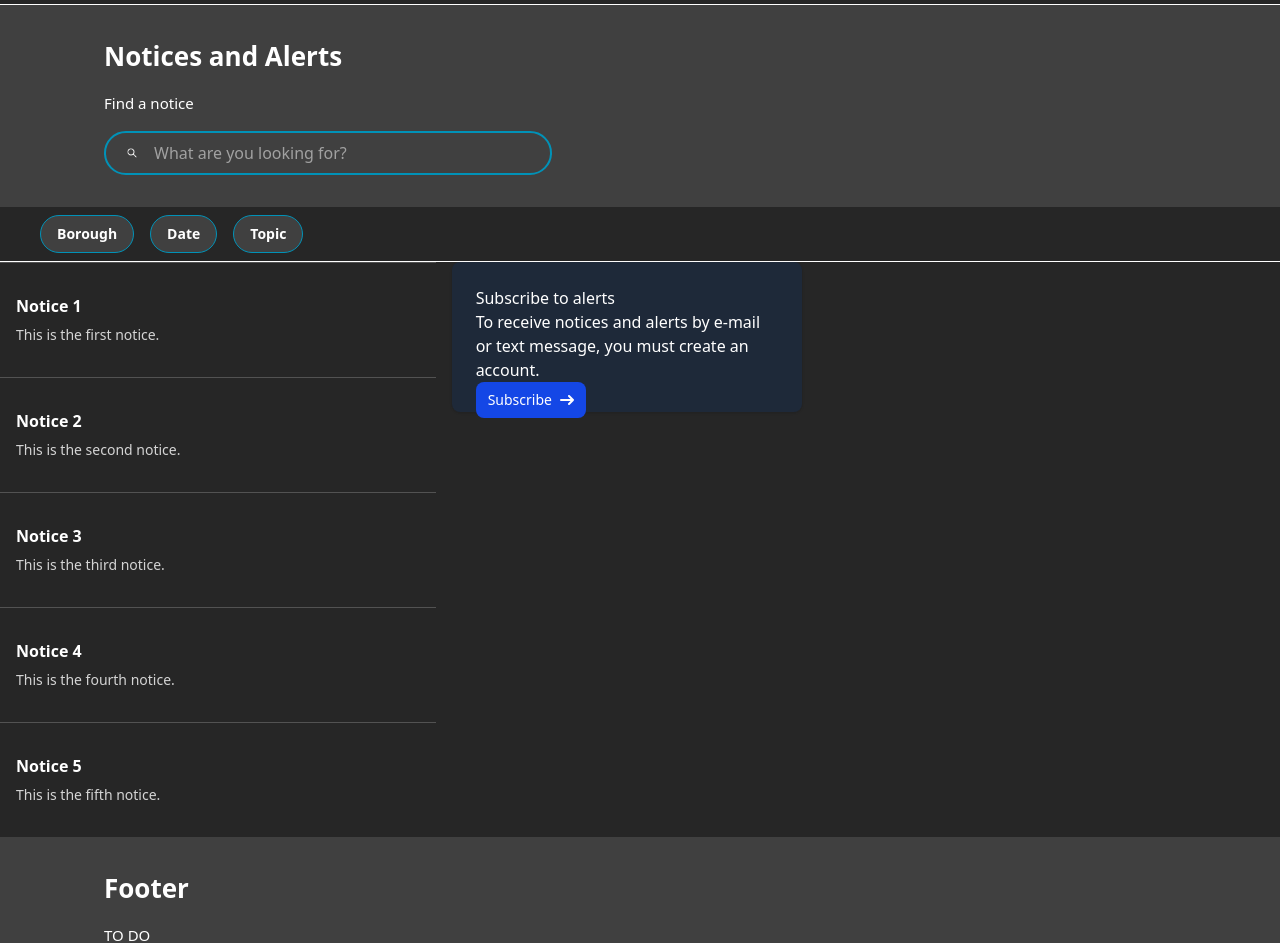
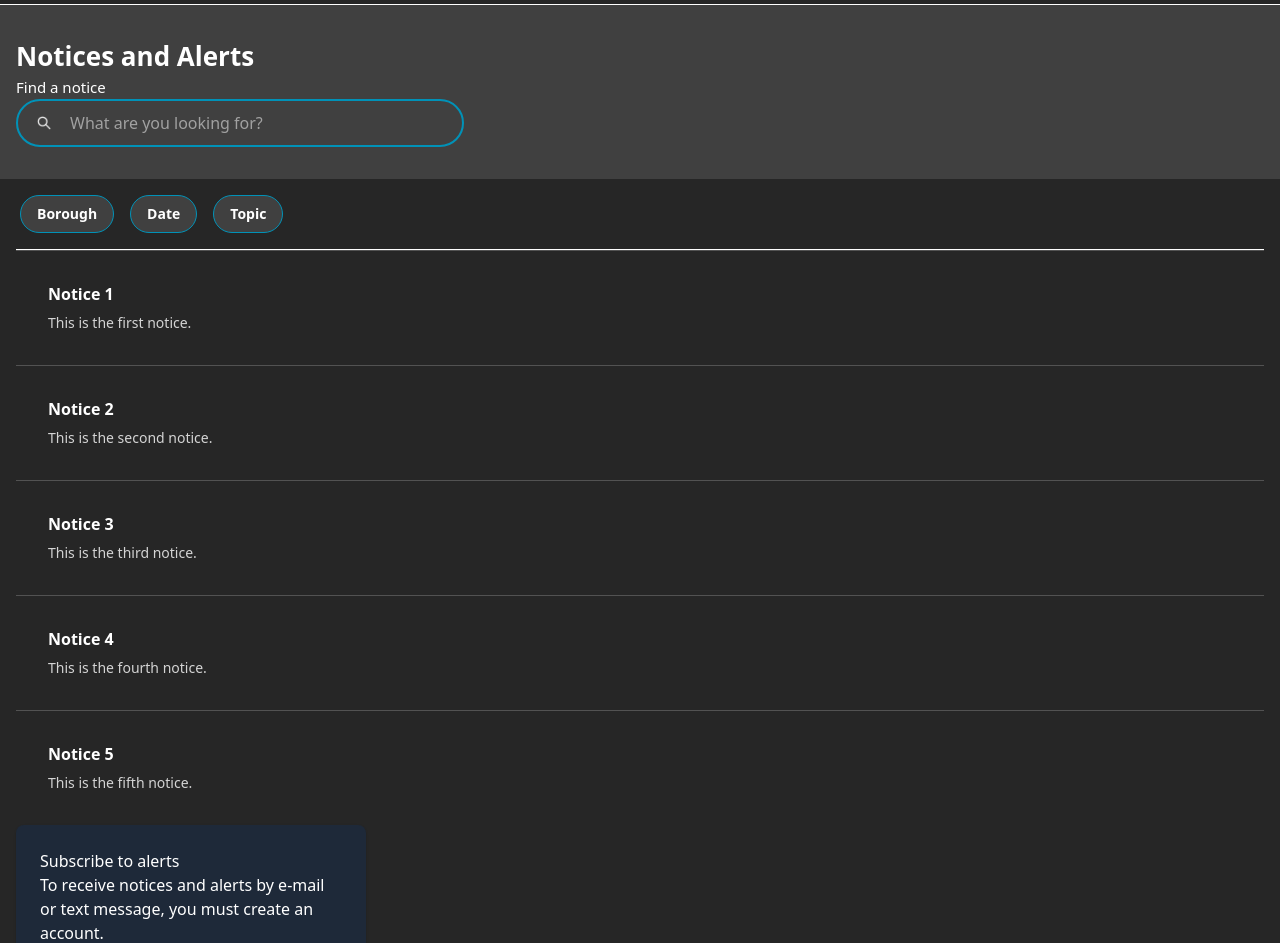
Before and after one commit to TyagoCodes/LaboMontrealSite, a React (Vite) app: page / in a window 1280 px wide. Shown: the part 100-1043 px from the top of the page. Built offline with nearby package versions, Linux system fonts and the light colour scheme.

Commit message:
preparation du ui pour commencer a mettre la logique

```diff
--- a/src/App.tsx
+++ b/src/App.tsx
@@ -22,13 +22,13 @@ function App() {
             <NavBar/>
 
             {/* search part*/} {/* a faire en component*/}
-            <div className="bg-neutral-700 py-8 px-26">
-                <div className="flex flex-col gap-y-4">
+            <div className="bg-neutral-700 py-8">
+                <div className="flex flex-col max-w-screen-xl mx-auto px-4">
                     <h1 className="text-[26px] font-bold">Notices and Alerts</h1>
                     <h3 className="text-[15px]">Find a notice</h3>
                     <div
-                        className="flex items-center border-double border-2 border-cyan-600 rounded-full px-4 py-2 w-full max-w-md bg-neutral-700">
-                        <img src="/searchIcon.png" alt="Search" className="h-5 w-5 mr-3"/>
+                        className="flex items-center border-double border-2 border-cyan-600 rounded-full px-3 py-2 w-full max-w-md bg-neutral-700">
+                        <img src="/searchIcon.png" alt="Search" className="h-7 w-7 mr-3"/>
                         <input
                             className="w-full bg-transparent outline-none text-white placeholder-neutral-400"
                             placeholder="What are you looking for?"
@@ -40,18 +40,23 @@ function App() {
             </div>
 
                 {/* filter part*/} {/* a faire en component*/}
-            <div className="px-10 py-2 border-b flex flex-row-3">
-                <button className="button-sec3-style" onClick={() => console.log("button 1 clicked")}>Borough</button>
-                <button className="button-sec3-style mx-4" onClick={() => console.log("button 2 clicked")}>Date</button>
+            <div className="flex flex-col max-w-screen-xl mx-auto px-4">
+                <div className="px-1 py-4 border-b flex flex-row-3">
+                    <button className="button-sec3-style" onClick={() => console.log("button 1 clicked")}>Borough
+                    </button>
+                    <button className="button-sec3-style mx-4" onClick={() => console.log("button 2 clicked")}>Date
+                    </button>
                     <button className="button-sec3-style" onClick={() => console.log("button 3 clicked")}>Topic</button>
                 </div>
 
                 {/* grid for news and newsletter */} {/* a faire en component*/}
-            <div className="grid grid-flow-col grid-rows-3 gap-4">
-                <ul className="row-span-3 ">
+                <div className="">
+
+                    <div className="">
+                        <ul className="">
                             {
                                 nouvelleList.map((n, i) =>
-                            <li key={i} className="border-t border-neutral-600 py-4">
+                                    <li key={i} className="border-t border-neutral-600 p-4">
                                         <a href={`/nouvelle/${i}`}
                                            className="block hover:bg-neutral-600 transition-colors rounded-lg p-4">
                                             <div className="flex flex-col gap-y-2">
@@ -65,30 +70,32 @@ function App() {
                                 )
                             }
                         </ul>
+                    </div>
 
-                <div className="block w-[350px] h-[150px] col-span-2 rounded-lg shadow-sm bg-gray-800 p-6">
+                    <div className="block w-[350px] h-[150px]  rounded-lg shadow-sm bg-gray-800 p-6">
                         <h1>Subscribe to alerts</h1>
                         <p>To receive notices and alerts by e-mail or text message, you must create an account.</p>
-                    <a href="/subcriptionLink" className="inline-flex items-center px-3 py-2 text-sm font-medium text-center text-white bg-blue-700 rounded-lg hover:bg-blue-800 focus:ring-4 focus:outline-none focus:ring-blue-300 dark:bg-blue-600 dark:hover:bg-blue-700 dark:focus:ring-blue-800">
+                        <a href="/subcriptionLink"
+                           className="inline-flex items-center px-3 py-2 text-sm font-medium text-center text-white bg-blue-700 rounded-lg hover:bg-blue-800 focus:ring-4 focus:outline-none focus:ring-blue-300 dark:bg-blue-600 dark:hover:bg-blue-700 dark:focus:ring-blue-800">
                             Subscribe
                             <svg className="rtl:rotate-180 w-3.5 h-3.5 ms-2" aria-hidden="true"
                                  xmlns="http://www.w3.org/2000/svg" fill="none" viewBox="0 0 14 10">
-                            <path stroke="currentColor" stroke-linecap="round" stroke-linejoin="round" stroke-width="2"
+                                <path stroke="currentColor" stroke-linecap="round" stroke-linejoin="round"
+                                      stroke-width="2"
                                       d="M1 5h12m0 0L9 1m4 4L9 9"/>
                             </svg>
                         </a>
                     </div>
+                </div>
 
-                <div className="col-span-2 row-span-2 ...">
-                    <h1></h1>
-                </div>
             </div>
 
             {/*  Footer  */}
-            <footer className="bg-neutral-700 py-8 px-26">
-                <div className="flex flex-col gap-y-4">
+            <footer className="bg-neutral-700">
+                <div className="bg-gray-800 flex flex-col max-w-screen-xl mx-auto px-4">
                     <h1 className="text-[26px] font-bold">Footer</h1>
                     <h3 className="text-[15px]">TO DO</h3>
+                    <h3 className="text-[15px]">TO DO 4rows, image separators, r1: flex-end? r2: 6cols r3: 4cols r4: pareil que comme jai fait pour navbar</h3>
                 </div>
             </footer>
         </>
--- a/src/components/NavBar.tsx
+++ b/src/components/NavBar.tsx
@@ -5,7 +5,7 @@ function NavBar() {
             {/* NavBar trop grand arrive pas a faire plus petit.... pense que cest a cause de taille de mes images*/}
             {/* Trucs bizzarres blanc top left and right jsp pk a fix...*/}
             {/* Arrive pas a faire hover couleur images peut etre faut utiliser vecteurs et pas png. peut etre ca aussi fix mon probleeme de tailles*/}
-            <nav className="flex items-center justify-between  px-2.5 border-b">
+            <nav className="flex items-center justify-between  px-2.5 pr-6 border-b">
                 <ul className="flex items-center gap-4">
                     <li>
                         <a href="/">
```
Lines whose indentation alone changed are shown as unchanged.
